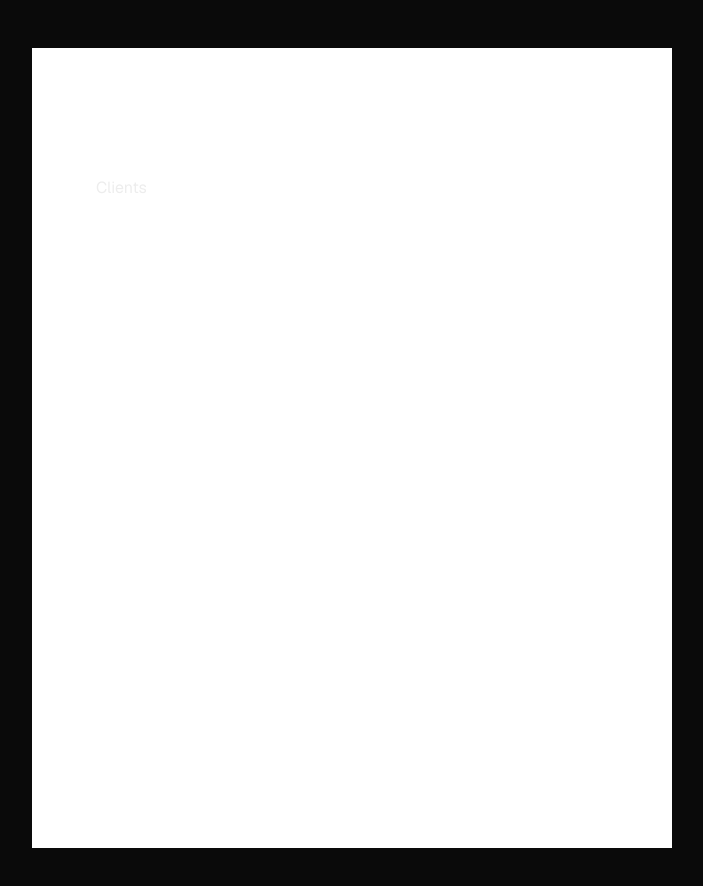
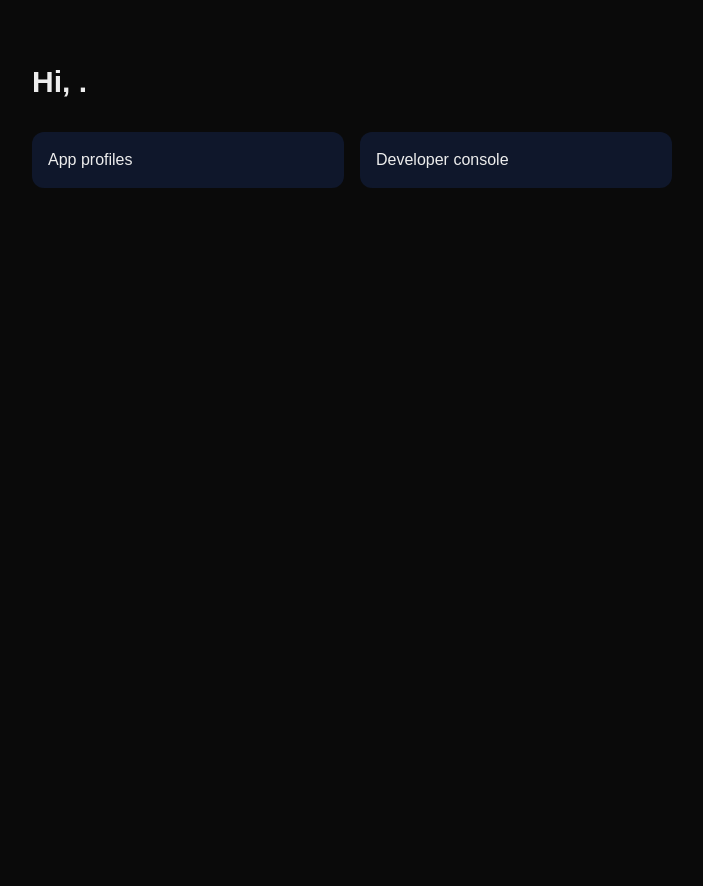
Before and after one commit to venkatexh/terra, a Next.js app in the folder frontend/: page / in a window 1280 px wide. Shown: the top 886 px of the page, without its empty margins (288-991 px from the left). After the commit the page ends 800 px from the top, so only its background shows below. Built offline with nearby package versions, Linux system fonts and the light colour scheme; no server answers.

Commit message:
update:frontend home page

```diff
--- a/frontend/app/page.tsx
+++ b/frontend/app/page.tsx
@@ -1,11 +1,33 @@
-import Link from "next/link";
+"use client";
+
+import { HeadingText } from "@/components/common/Texts";
+import Console from "@/components/Console";
+import Profiles from "@/components/Profiles";
+import useAxios from "@/hooks/useAxios";
+import { useEffect, useState } from "react";
+import { Me } from "./types";
 
 export default function Home() {
+  const axios = useAxios();
+  const [me, setMe] = useState<Me | null>(null);
+
+  useEffect(() => {
+    const getMe = async () => {
+      const res = await axios("/me");
+      setMe(res.data);
+    };
+    getMe();
+  }, [axios]);
+
   return (
-    <div className='flex min-h-screen items-center justify-center bg-zinc-50 font-sans dark:bg-black'>
-      <main className='flex min-h-screen w-full max-w-3xl flex-col items-center justify-between py-32 px-16 bg-white dark:bg-black sm:items-start'>
-        <Link href='/clients'>Clients</Link>
-      </main>
+    <div>
+      <div className='my-4'>
+        <HeadingText name>Hi, {me?.name}.</HeadingText>
+      </div>
+      <div className='my-8 flex gap-4'>
+        <Profiles />
+        <Console />
+      </div>
     </div>
   );
 }
--- /dev/null
+++ b/frontend/app/types.ts
@@ -0,0 +1,7 @@
+export type Me = {
+  id: string;
+  name: string;
+  email: string;
+  groups: string[];
+  projects: string[];
+};
--- /dev/null
+++ b/frontend/components/Console.tsx
@@ -0,0 +1,12 @@
+import Link from "next/link";
+import { DefaultText } from "./common/Texts";
+
+export default function Console() {
+  return (
+    <Link href='/console/projects' className='w-1/2'>
+      <div className='p-4 bg-slate-900 rounded-xl'>
+        <DefaultText>Developer console</DefaultText>
+      </div>
+    </Link>
+  );
+}
--- /dev/null
+++ b/frontend/components/Profiles.tsx
@@ -0,0 +1,9 @@
+import Link from "next/link";
+
+export default function Profiles() {
+  return (
+    <Link href='/app-groups' className='w-1/2 '>
+      <div className='p-4 rounded-xl bg-slate-900'>App profiles</div>
+    </Link>
+  );
+}
```
